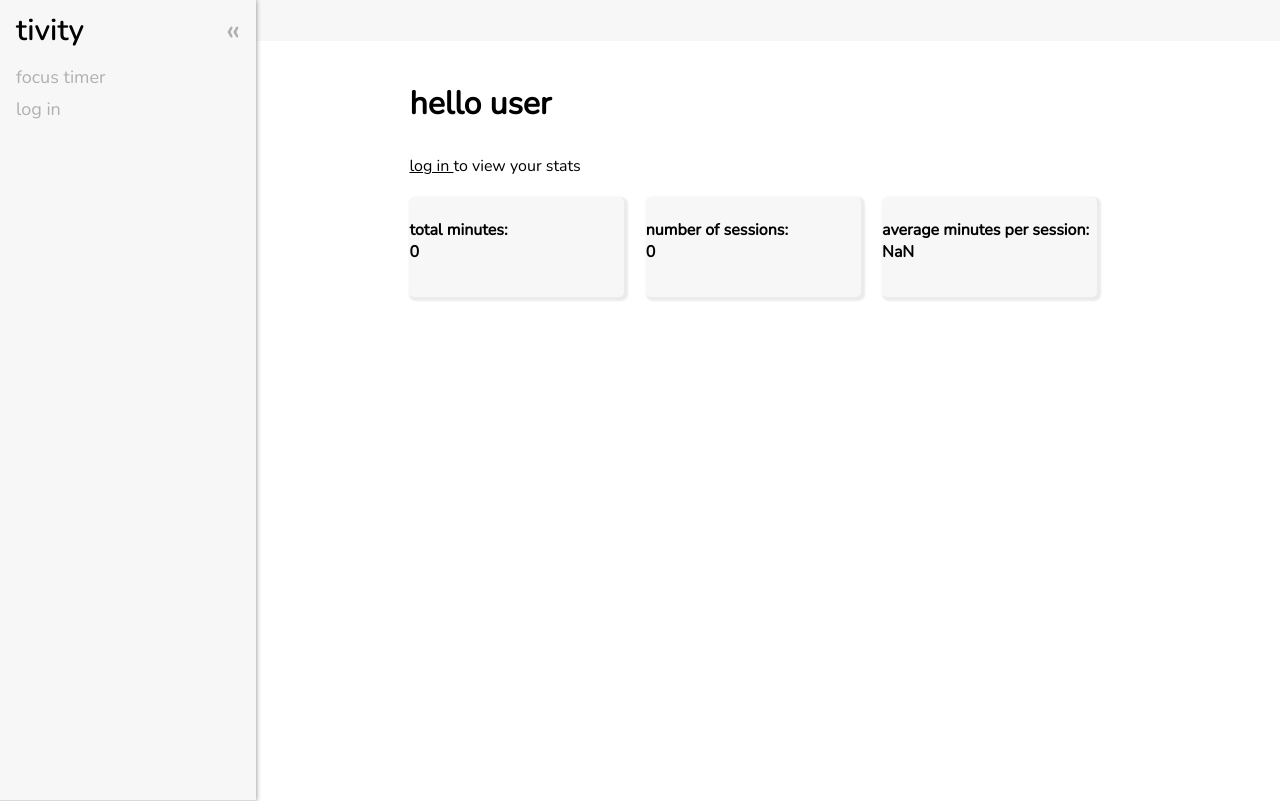
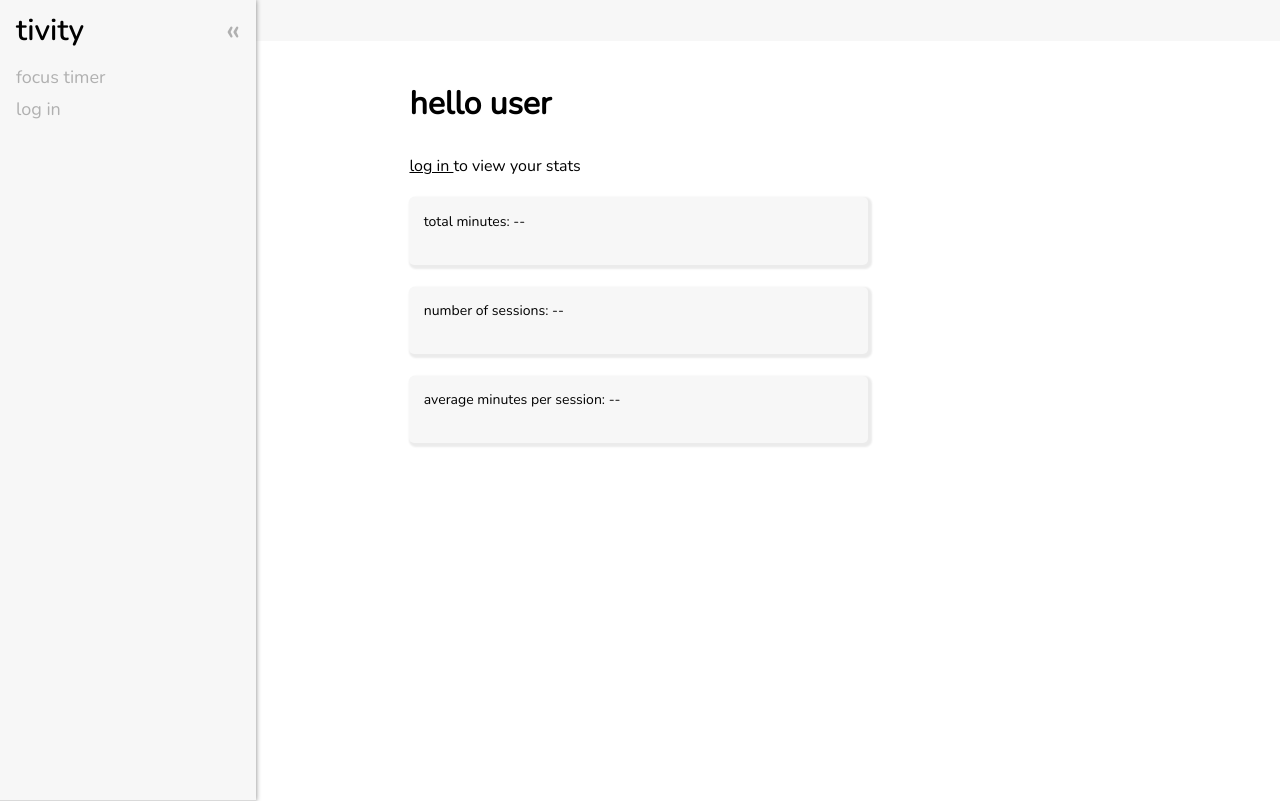
Before and after one commit to mpark20/tivity-app, a React (Create React App) app: page /#/dashboard in a window 1280 px wide. Built offline with nearby package versions, Linux system fonts and the light colour scheme; no server answers.

Commit message:
resolves moved inside of onValue

```diff
--- a/src/App.css
+++ b/src/App.css
@@ -323,13 +323,12 @@ input {
   display: flex;
   background-color: #f7f7f7;
   color: black;
-  /*border: solid 0.1px #ced9e0; */
   border-radius: 5px;
   box-shadow: 2px 2px 2px 2px #ebebeb;
-  float: left;
-  width: 30%;
-  margin-right: 3%;
-  min-height: 100px;
+  width: 60%;
+  margin-bottom: 3%;
+  font-size: 14px;
+  padding: 2%;
 }
 .dark .dash {
   box-shadow: none;
@@ -559,6 +558,7 @@ p {
     float: none;
     margin: auto;
     margin-bottom: 8px;
+
   }
 }
 
--- a/src/Calendar.js
+++ b/src/Calendar.js
@@ -24,7 +24,7 @@ const Calendar = () => {
         setDaysInMonth(new Date(year, month, 0).getDate());
         setCurrMonth(monthNames[(month-1)%12]);
         setDays(countDays())
-
+        console.log(month, currMonth)
         setTimeout(() => {
             setLoadingState(false);
             setUser(auth.currentUser);
--- a/src/Dashboard.js
+++ b/src/Dashboard.js
@@ -1,4 +1,4 @@
-import React, { useEffect, useState } from "react";
+import React, { useEffect, useState, useRef } from "react";
 import { NavLink } from "react-router-dom";
 import './App.css';
 import { getAuth, onAuthStateChanged } from "firebase/auth";
@@ -11,19 +11,29 @@ const Dashboard = () => {
   const [user, setUser] = useState(auth.currentUser);
   const db = getDatabase();
   var headingContent = "hello user";
-  const [mins, setMins] = useState(readStats()[0])
-  const [sessions, setSessions] = useState(readStats()[1]);
+  const [mins, setMins] = useState(0)
+  const [sessions, setSessions] = useState(0);
   const [loading, setLoadingState] = useState(true);
 
   useEffect(() => {
-    const timer = setTimeout(()=>{
+    readStats()
+    .then((data) => {
+      setMins(data[0])
+      setSessions(data[1]);
+    })
+  }, [])
+
+  useEffect(() => {
+    setLoadingState(false);
+
+    /*const timer = setTimeout(()=>{
         setUser(auth.currentUser);
         setMins(readStats()[0])
         setSessions(readStats()[1])
         setLoadingState(false);
     }, 1000)
-    return() => {clearTimeout(timer)}
-}, [user]);
+    return() => {clearTimeout(timer)}*/
+}, [sessions]);
 
   onAuthStateChanged(auth, (user) => {
     if (user) {
@@ -31,24 +41,43 @@ const Dashboard = () => {
     }
   })
 
+  function readStats() {
+    return new Promise((resolve, reject) => {
 
+      if (user) {
+        var node1 = ref(db, "users/" + user.uid + "/stats");
+        var stats = [];
+        onValue(node1, (snapshot) => {
+            snapshot.forEach(function(childSnapshot) {
+              var item = childSnapshot.val();
+              stats.push(item);
+            })
+            resolve(stats);
+        })
+      }
+      else {
+        setMins(0);
+        setSessions(0);
+      }
+    })
 
-  function readStats() {
-    var m = '0';
-    var s = '0';
+    /*var m = '0'
+    var s = '0'
     if (user) {
         var node1 = ref(db, "users/" + user.uid + "/stats/minutes");
         onValue(node1, (snapshot) => {
-              m = snapshot.val()+'';
+            m = (snapshot.val()+'').substring(0,3);
+            var item = snapshot.val();
         })
         var node2 = ref(db, "users/" + user.uid + "/stats/sessions");
         onValue(node2, (snapshot) => {
             s = snapshot.val()+'';
         })
+        console.log(m, s)
+        return [m, s];
+      }
+      return [0, 0];*/
 
-          return [m.substring(0,3), s];
-      }
-      return ['0', '0'];
   }
 
 
@@ -64,13 +93,13 @@ const Dashboard = () => {
       <h1 id="dash-heading" style={{marginBottom: '30px'}}>{user ? user.displayName+"'s dashboard" : "hello user"}</h1>
       <p id="unlogged" style={{display: user ? 'none' : 'block'}}><NavLink to="/auth" style={{textDecoration: "underline"}}>log in </NavLink>to view your stats</p>
       <div className="dash">
-        <h4>total minutes: <br/>{mins}</h4>
+        <p>total minutes: {mins ? mins.toFixed(1): '--'}</p>
       </div>
       <div className="dash">
-        <h4>number of sessions: <br/>{sessions}</h4>
+        <p>number of sessions: {sessions ? sessions: '--'}</p>
       </div>
       <div className="dash">
-        <h4>average minutes per session: <br/>{mins/sessions}</h4>
+        <p>average minutes per session: {mins && sessions && mins!=0 ? (mins/sessions).toFixed(1): '--'}</p>
       </div>
 
     </div>
--- a/src/Planner.js
+++ b/src/Planner.js
@@ -1,41 +1,80 @@
-import { getAuth } from "firebase/auth";
+
+import { getAuth, indexedDBLocalPersistence, onAuthStateChanged } from "firebase/auth";
 import { getDatabase, ref, onValue, remove } from "firebase/database";
-import { useEffect, useState } from "react";
+import { useEffect, useState, useRef } from "react";
 import Loading from "./components/Loading";
 
 const Planner = (props) => {
     const auth = getAuth();
     const db = getDatabase();
     const [user, setUser] = useState(auth.currentUser);
-    const [savedLists, setSavedLists] = useState(readSavedLists());
+    const [savedLists, setSavedLists] = useState([]);
     const [loading, setLoadingState] = useState(true);
+    const firstRender = useRef(true);
+
 
     useEffect(() => {
+        readSavedLists()
+        .then((data) => {
+            console.log(data)
+            setSavedLists(data);
+        })
+    }, [])
+    useEffect(() => {
+        setLoadingState(false);
+        /*console.log(firstRender.current)
+        if (firstRender.current) {
+            readSavedLists()
+            firstRender.current = false
+        }
+        else {
+            setLoadingState(false);
+            console.log(savedLists);
+        }*/
 
-        const timer = setTimeout(()=>{
+
+        /*const timer = setTimeout(()=>{
             setUser(auth.currentUser);
             setLoadingState(false);
         }, 1000)
-        return() => {clearTimeout(timer)}
+        return() => {clearTimeout(timer)}*/
     }, [savedLists, user]);
 
 
+    function readSavedLists() {
+        return new Promise((resolve, reject) => {
+            if (user) {
+                var node = ref(db, "users/" + user.uid + "/savedLists");
+                onValue(node, (snapshot) => {
+                    var lists = []
+                    snapshot.forEach(function(childSnapshot) {
+                        var item = childSnapshot.val();
+                        item.key = childSnapshot.key;
+                        lists.push(item);       //.unshift() instead of .push()
+                        console.log('getting saved lists')
+                    })
+                    resolve(lists);
+                })
+            }
 
-    function readSavedLists() {
+        })
+        /*console.log('reading saved lists...')
         var lists = [];
         if (user) {
             var node = ref(db, "users/" + user.uid + "/savedLists");
             onValue(node, (snapshot) => {
+                console.log(snapshot.val())
                 snapshot.forEach(function(childSnapshot) {
                     var item = childSnapshot.val();
                     item.key = childSnapshot.key;
                     lists.push(item);       //.unshift() instead of .push()
+                    console.log('getting saved lists')
                 });
             })
-
-            return lists;
+            console.log('finished getting lists');
         }
-        return lists;
+        setSavedLists(lists);
+        //return lists; */
 
     }
 
@@ -73,6 +112,7 @@ const Planner = (props) => {
         setSavedLists(savedLists.filter((list) => list.key !== key));
         var node = ref(db, "users/" + user.uid + "/savedLists/" + key);
         remove(node);
+
     }
    // function showImptBtn() {
 
--- a/src/Timer.js
+++ b/src/Timer.js
@@ -119,7 +119,8 @@ class Timer extends Component {
       var node1 = ref(this.db, "users/" + this.user.uid + "/stats/minutes");
       var min = t;
       onValue(node1, (snapshot) => {
-        if (snapshot.val()) {min = snapshot.val()+t/60.0}
+        if (snapshot.val()) {min = snapshot.val()+(t/60.0)}
+        console.log(min);
       })
       set(node1, min);
 
--- a/src/components/Display.js
+++ b/src/components/Display.js
@@ -8,7 +8,6 @@ const Display = (props) => {
     const db = getDatabase();
     const auth = getAuth();
     const body = document.querySelector("body");
-    const btns = document.querySelectorAll('.btn');
     const [loading, setLoadingState] = useState(true);
     const [theme, setTheme] = useState(props.theme);
     const [breakLength, setBreakLength] = useState(props.breakLength);
@@ -35,10 +34,10 @@ const Display = (props) => {
     }
 
     //fillValues();
-    console.log(theme+" "+breakLength);
+
 
     useEffect(() => {
-        const timer = setTimeout(()=> {
+        /*const timer = setTimeout(()=> {
                         setLoadingState(false);
                         readSettings();
                         fillValues();
@@ -46,23 +45,19 @@ const Display = (props) => {
                     }, 1000);
         return() => {
             clearTimeout(timer)
-        }
+        }*/
+        setUser(auth.currentUser);
+        readSettings()
+        .then(() => {
+            console.log(theme+" "+breakLength);
+            setLoadingState(false);
+            fillValues();
+        })
     }, [breakLength, theme]);
 
-    /*onAuthStateChanged(auth, (user) => {
-        if (user) {
-            var node = ref(db, "users/" + user.uid + "/settings");
-            onValue(node, (snapshot) => {
-                snapshotToArray(snapshot);
-            })
-        } else {
-            body.classList.remove("dark");
-            console.log("light")
-
-        }
-    });*/
 
     function readSettings() {
+        return new Promise((resolve, reject) => {
             var settings = [];
             if (user) {
                 var node = ref(db, "users/" + user.uid + "/settings");
@@ -74,16 +69,15 @@ const Display = (props) => {
                 })
                 setBreakLength(parseInt(settings[0]));
                 setTheme(settings[1]);
-            //dark = settings[1];
-            //light = settings[2];
             }
             else {
                 setBreakLength(5);
-            //dark = false;
-            //light = true;
                 setTheme('blue')
 
             }
+            resolve();
+        })
+
 
     }
 
@@ -139,48 +133,7 @@ const Display = (props) => {
         document.getElementById('blueMode').checked = false;
     }
 
-    /*function darkMode() {
-        dark = !dark
-        if (dark === true) {
 
-            light = false;
-            body.classList.add("dark");
-            document.getElementById("lightMode").checked = false;
-            document.getElementById("darkMode").checked = true;
-        }
-        else {
-            lightMode();
-        }
-    }
-    function lightMode() {
-        light = !light;
-        if (light === true) {
-            dark = false;
-            body.classList.remove("dark");
-            document.getElementById("darkMode").checked = false;
-
-            document.getElementById("lightMode").checked = true;
-        }
-        else {
-            darkMode();
-        }
-    }*/
-
-    /*function saveSettings() {
-            if (user) {
-                var bl = document.getElementById("breakLength").value;
-                console.log(bl)
-                var settings = {breakLength: bl, darkMode: dark, lightMode: light}
-                var node = ref(db, 'users/' + user.uid + '/settings');
-                set(node, settings)
-                document.getElementById("save-message").innerHTML = "saved";
-                console.log(settings.breakLength+" "+settings.darkMode+" "+settings.lightMode);
-                setBreakLength(bl);
-            }
-            else {
-                document.getElementById("save-message").innerHTML = "please log in to save settings.";
-            }
-    }*/
     function saveSettings() {
 
         if (user) {
@@ -248,7 +201,11 @@ const Display = (props) => {
 
 
     }
-
+    if (loading) {
+        return(
+            <Loading/>
+        )
+    }
     return(
         <div id="display" className="indented">
             <h2>display</h2>
--- a/src/components/Upcoming.js
+++ b/src/components/Upcoming.js
@@ -3,8 +3,7 @@ const Upcoming = (props) => {
         <>
         {props.events.map((event) => (
             <div key={event.key}>
-                <div id='task-title' key={event.key + "title"}>{new Date(event.date).toISOString().split('T')[0]}: {event.key.substring(0, event.key.indexOf('_'))}</div>
-
+                <div key={event.key + "title"}>{new Date(event.date).toISOString().split('T')[0]}: {event.key.substring(0, event.key.indexOf('_'))}</div>
             </div>
         ))}
         </>
```
Also changed, not shown: src/App.js (+3 -7 lines), src/TodoList.js (+24 -13 lines), src/components/Account.js (+11 -4 lines), src/components/template.js (deleted, +0 -8 lines). Lines whose indentation alone changed are shown as unchanged.
